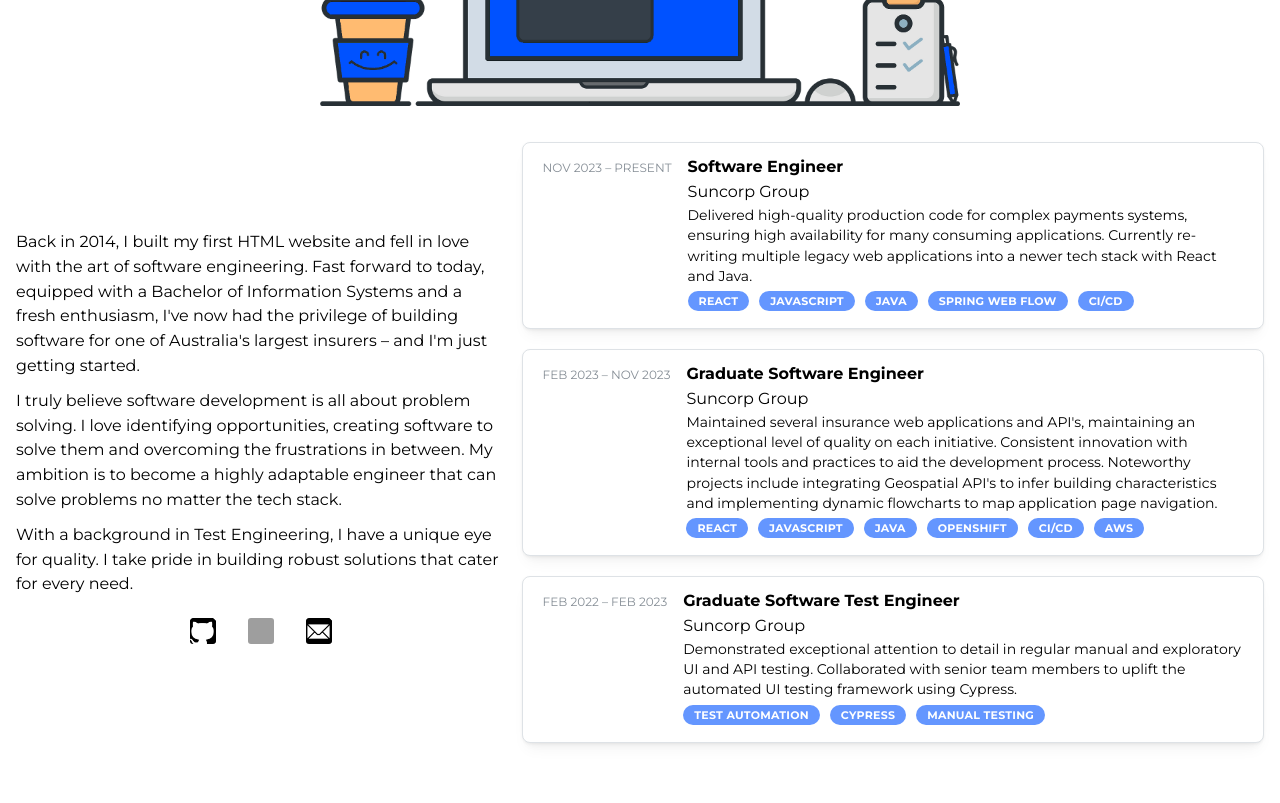
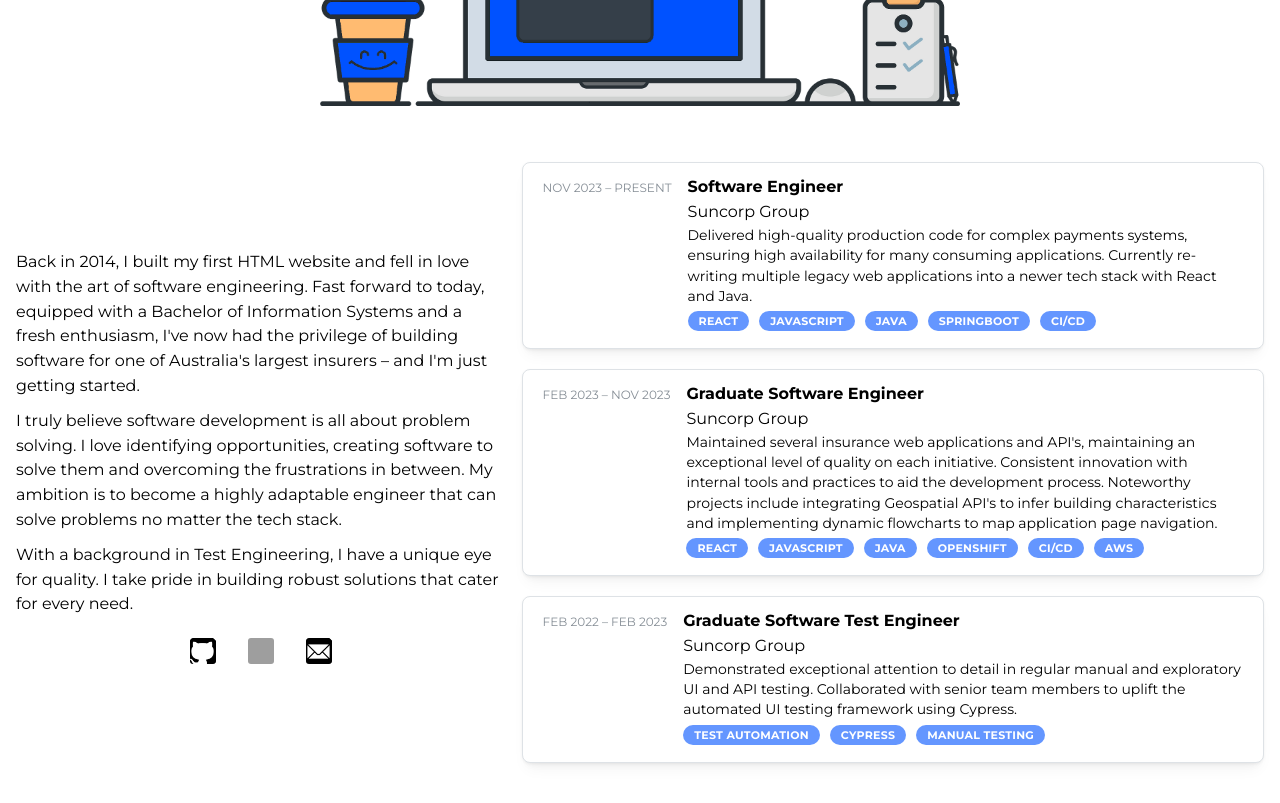
Before and after one commit to mhoppitt/matthoppitt.me, a Next.js app: page / in a window 1280 px wide. Shown: the part 740-1543 px from the top of the page. Before the commit the page ends 1503 px from the top, so only its background shows below. Built offline with nearby package versions, Linux system fonts and the light colour scheme; grey boxes are pictures that could not be loaded.

Commit message:
edit work experience data

```diff
--- a/components/MainSections/About.tsx
+++ b/components/MainSections/About.tsx
@@ -8,7 +8,7 @@
   const isMediumBreakpoint = useMediaQuery(`(max-width: ${mantineBreakpointMD})`);
   return (
     <section id="personal-section">
-      <Container maw={1400} py={20}>
+      <Container maw={1400} py={40}>
         <Grid columns={20} align="center">
           <Grid.Col span={isMediumBreakpoint ? 20 : 8}>
             <AboutMe />
--- a/constants/workExperienceConstants.tsx
+++ b/constants/workExperienceConstants.tsx
@@ -13,7 +13,7 @@
     company: "Suncorp Group",
     jobDescription: `Delivered high-quality production code for complex payments systems, ensuring high availability for many consuming
     applications. Currently re-writing multiple legacy web applications into a newer tech stack with React and Java.`,
-    skills: ["React", "JavaScript", "Java", "Spring Web Flow", "CI/CD"],
+    skills: ["React", "JavaScript", "Java", "Springboot", "CI/CD"],
   },
   {
     dateRange: "Feb 2023 – Nov 2023",
```
